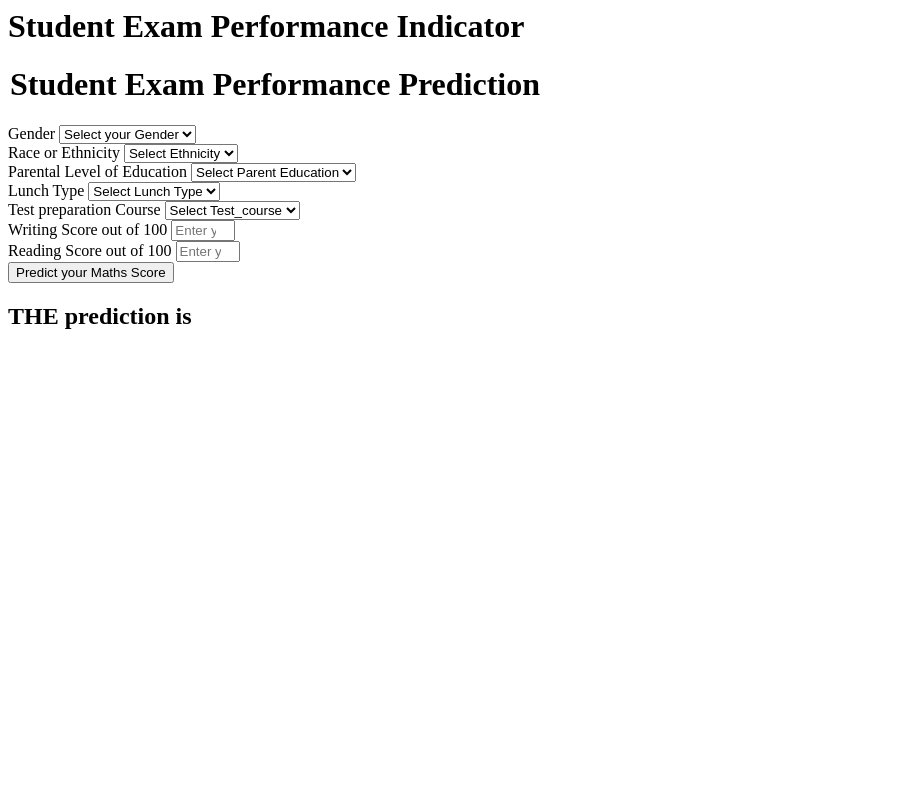
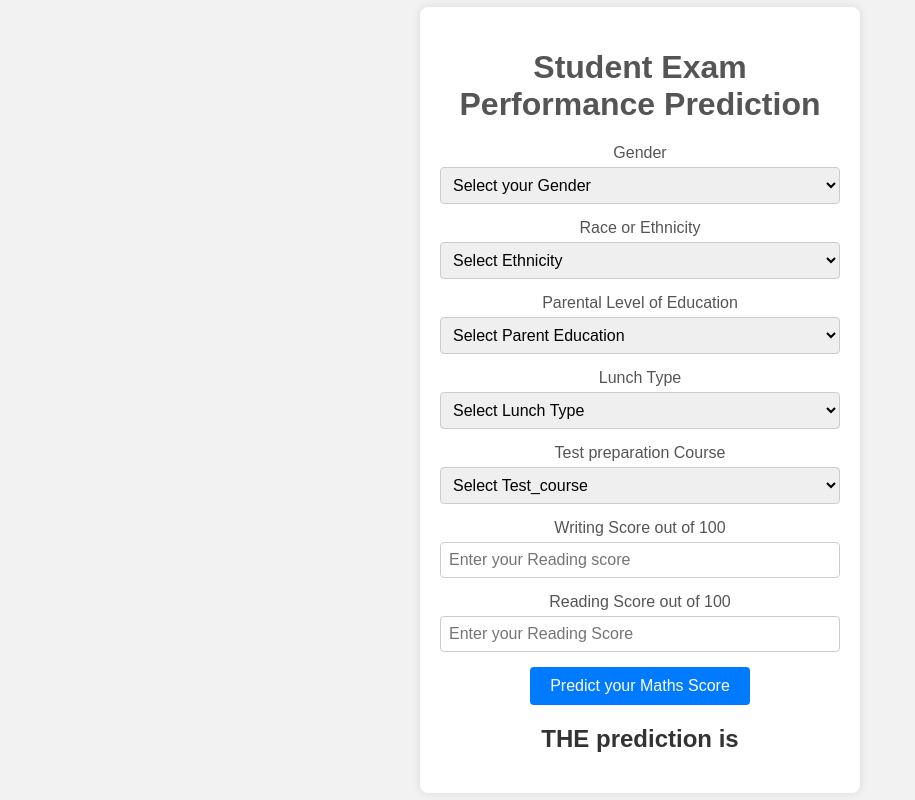
Before and after one commit to Harsh-chaturvedi2004/Student-Performance-Project, a Flask app: page /predictdata in a window 1280 px wide. Shown: the whole page, without its empty margins (0-915 px from the left). Run offline with Flask 3, Linux system fonts and the light colour scheme.

Commit message:
Styling added

```diff
--- a/templates/home.html
+++ b/templates/home.html
@@ -1,7 +1,75 @@
-<html>
+<!DOCTYPE html>
+<html lang="en">
+<head>
+    <meta charset="UTF-8">
+    <meta name="viewport" content="width=device-width, initial-scale=1.0">
+    <title>Student Exam Performance Indicator</title>
+    <style>
+        body {
+            background-color: #f2f2f2;
+            font-family: Arial, sans-serif;
+            margin: 0;
+            padding: 0;
+            display: flex;
+            justify-content: center;
+            align-items: center;
+            height: 100vh;
+        }
+
+        .login {
+            background-color: #fff;
+            padding: 20px;
+            border-radius: 8px;
+            box-shadow: 0 0 10px rgba(0, 0, 0, 0.1);
+            width: 400px;
+            text-align: center;
+        }
+
+        h1 {
+            color: #333;
+        }
+
+        legend {
+            color: #555;
+        }
+
+        .form-label {
+            color: #555;
+        }
+
+        .form-control {
+            width: 100%;
+            padding: 8px;
+            margin-top: 5px;
+            margin-bottom: 15px;
+            box-sizing: border-box;
+            border: 1px solid #ccc;
+            border-radius: 4px;
+            font-size: 16px;
+        }
+
+        .btn-primary {
+            background-color: #007bff;
+            color: #fff;
+            padding: 10px 20px;
+            font-size: 16px;
+            border: none;
+            border-radius: 4px;
+            cursor: pointer;
+        }
+
+        .btn-primary:hover {
+            background-color: #0056b3;
+        }
+
+        h2 {
+            color: #333;
+            margin-top: 20px;
+        }
+    </style>
+</head>
 <body>
     <div class="login">
-       <h1>Student Exam Performance Indicator</h1>
 
        <form action="{{ url_for('predict_datapoint')}}" method="post"> <!--predict_datapoint is the predict function in app.py -->
         <h1>
```
